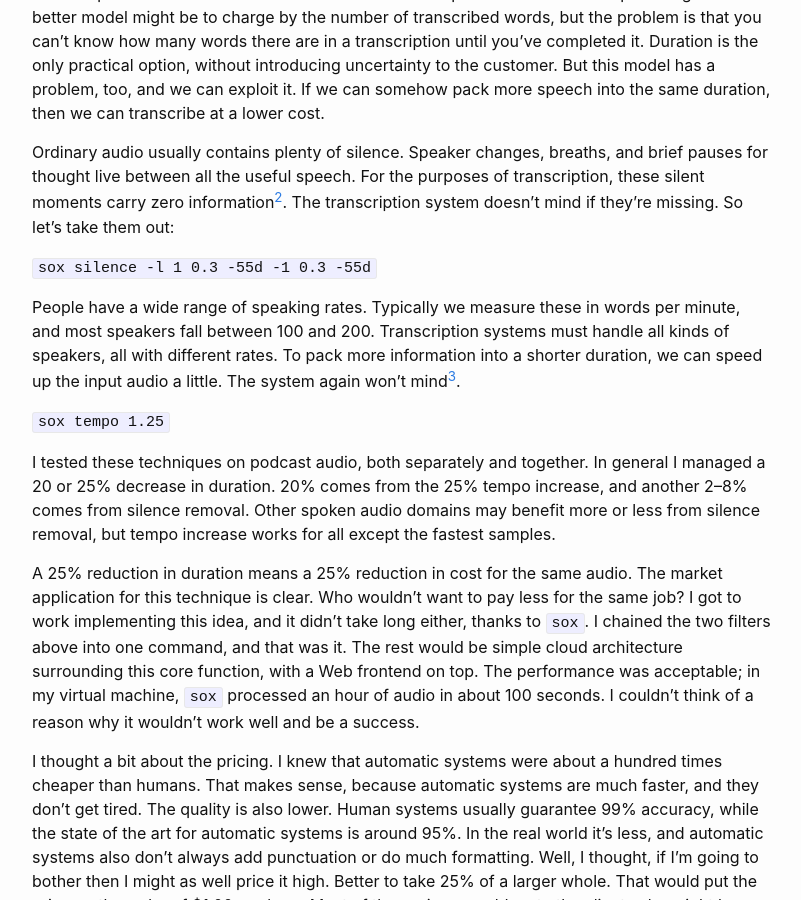
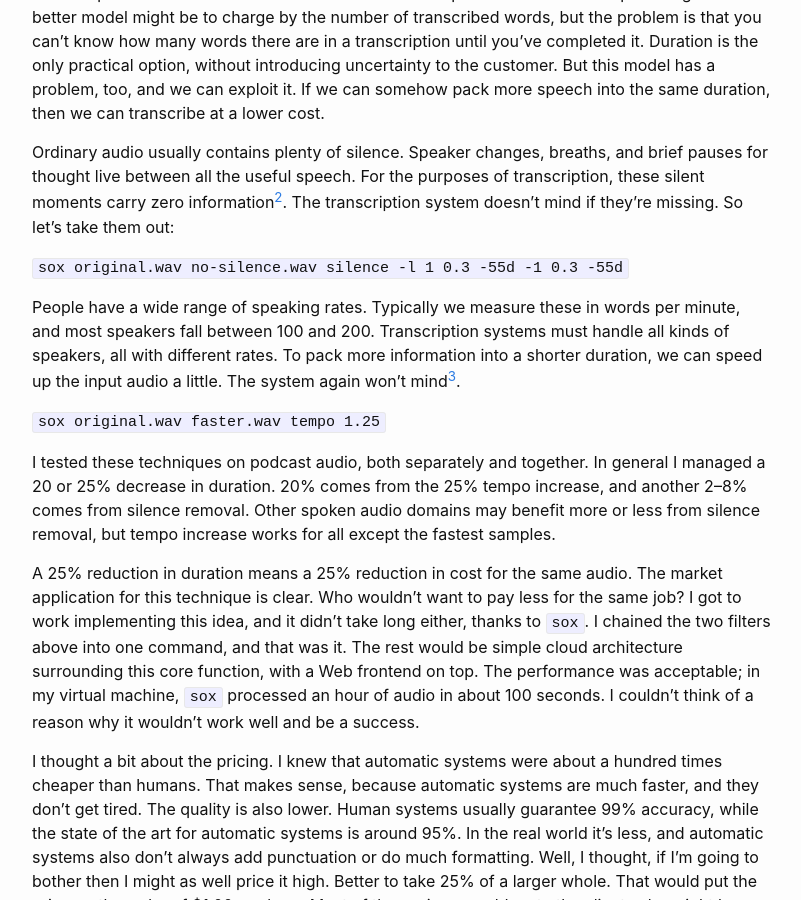
Before and after one commit to bmgxyz/bmgxyz.github.io, a Jekyll site: the page built from _posts/2020-12-20-this-code-raises-a-moral-exception.md, in a window 1280 px wide and 900 px high, scrolled down 404 px. Shown: the whole window, without its empty margins (238-1039 px from the left). Built offline with Jekyll 4.4.1, drawn with Linux system fonts in a browser that asks for light colours.

Commit message:
Correct errors in sox code snippets

````diff
--- a/_posts/2020-12-20-this-code-raises-a-moral-exception.md
+++ b/_posts/2020-12-20-this-code-raises-a-moral-exception.md
@@ -27,7 +27,7 @@ brief pauses for thought live between all the useful speech. For the purposes of
 transcription, these silent moments carry zero information[^2]. The
 transcription system doesn't mind if they're missing. So let's take them out:
 
-```sox silence -l 1 0.3 -55d -1 0.3 -55d```
+```sox original.wav no-silence.wav silence -l 1 0.3 -55d -1 0.3 -55d```
 
 People have a wide range of speaking rates. Typically we measure these in words
 per minute, and most speakers fall between 100 and 200. Transcription systems
@@ -35,7 +35,7 @@ must handle all kinds of speakers, all with different rates. To pack more
 information into a shorter duration, we can speed up the input audio a little.
 The system again won't mind[^3].
 
-```sox tempo 1.25```
+```sox original.wav faster.wav tempo 1.25```
 
 I tested these techniques on podcast audio, both separately and together. In
 general I managed a 20 or 25% decrease in duration. 20% comes from the 25% tempo
````
